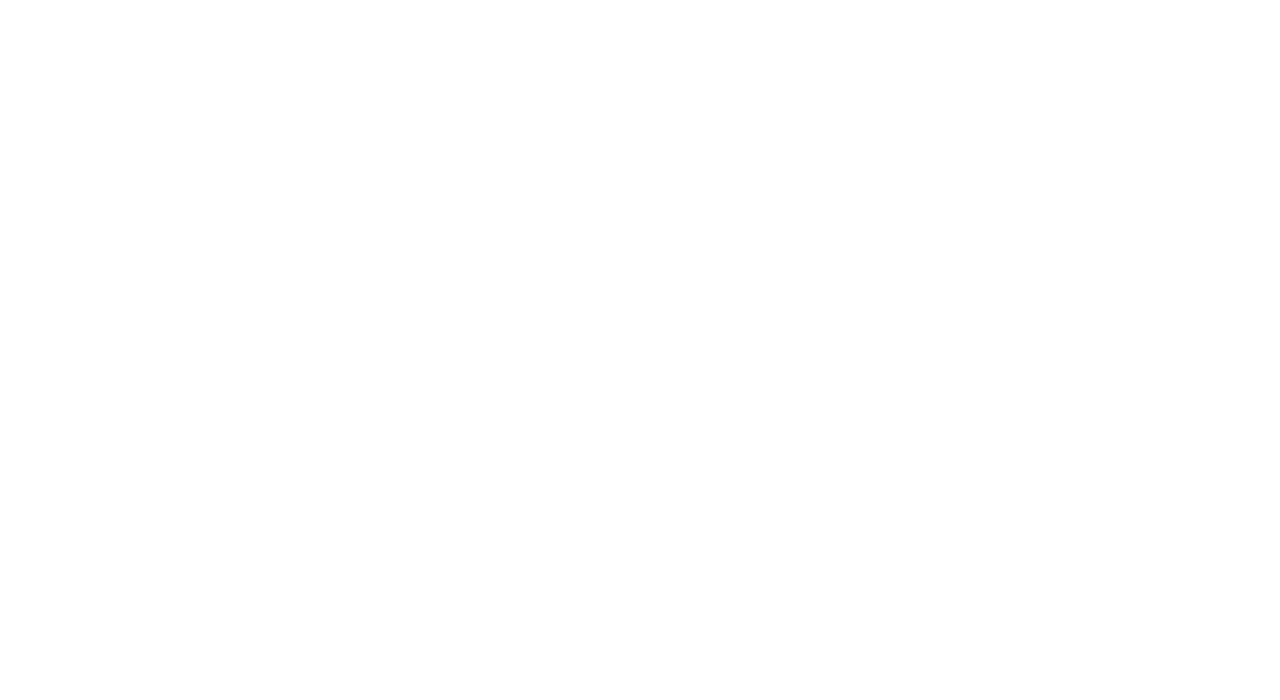
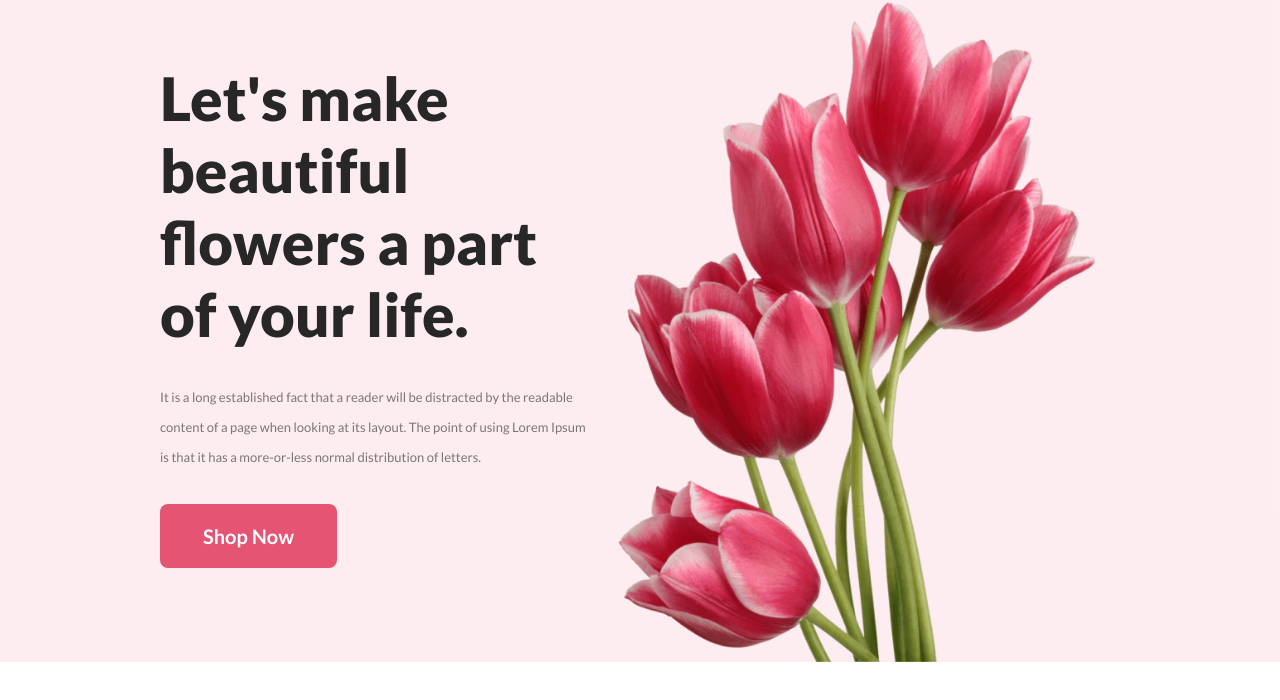
Before and after one commit to Saikat497/web-flower-shop, a plain HTML site: page index.html in a window 1280 px wide. Drawn offline with Linux system fonts and the light colour scheme.

Commit message:
added header banner

```diff
--- a/index.html
+++ b/index.html
@@ -3,9 +3,25 @@
 <head>
     <meta charset="UTF-8">
     <meta name="viewport" content="width=device-width, initial-scale=1.0">
-    <title>Document</title>
+    <title>Flower Shop</title>
+    <link rel="stylesheet" href="styles/style.css">
 </head>
 <body>
-
+    <header>
+        <div class="container banner">
+            <div class="banner-text">
+                <h1>
+                    Let's make beautiful flowers a part of your life.
+                </h1>
+                <p>
+                    It is a long established fact that a reader will be distracted by the readable content of a page when looking at its layout. The point of using Lorem Ipsum is that it has a more-or-less normal distribution of letters.
+                </p>
+                <button>Shop Now</button>
+            </div>
+            <div class="banner-image">
+                <img src="images/pngwing 10.png" alt="">
+            </div>
+        </div>
+    </header>
 </body>
 </html>
--- /dev/null
+++ b/styles/style.css
@@ -0,0 +1,78 @@
+@import url('https://fonts.googleapis.com/css2?family=Lato:ital,wght@0,100;0,300;0,400;0,700;0,900;1,100;1,300;1,400;1,700;1,900&display=swap');
+
+* {
+    margin: 0;
+    padding: 0;
+    font-family: 'Lato', sans-serif;
+}
+
+/* Shared Styles */
+p {
+    color: rgba(39, 39, 39, 0.60);
+    font-family: Lato;
+    font-size: 13px;
+    font-style: normal;
+    font-weight: 400;
+    line-height: 30px;
+
+}
+
+button {
+    border-radius: 8px;
+    background: #E55473;
+    border: none;
+    padding: 20px 43px;
+
+    color: #FFF;
+    font-family: Lato;
+    font-size: 20px;
+    font-weight: 700;
+}
+button:hover{
+    background: #5eee0a;
+    cursor: pointer;
+    transition: all 1s;
+}
+
+/* Header */
+header {
+    background: rgba(229, 84, 115, 0.10);
+}
+
+.container {
+    width: 75%;
+    max-width: 1440px;
+    margin: 0 auto;
+
+}
+
+/* Header Banner Section */
+.banner {
+    display: flex;
+    align-items: center;
+    justify-content: space-between;
+
+}
+
+/* Banner Text */
+
+.banner .banner-text h1 {
+    color: #272727;
+    font-family: Lato;
+    font-size: 60px;
+    font-style: normal;
+    font-weight: 800;
+    line-height: normal;
+}
+
+.banner .banner-text * {
+    margin-bottom: 32px;
+    max-width: 525px;;
+}
+
+/* Banner Image */
+.banner .banner-image img {
+    width: 100%;
+    vertical-align: middle;
+
+}
```
